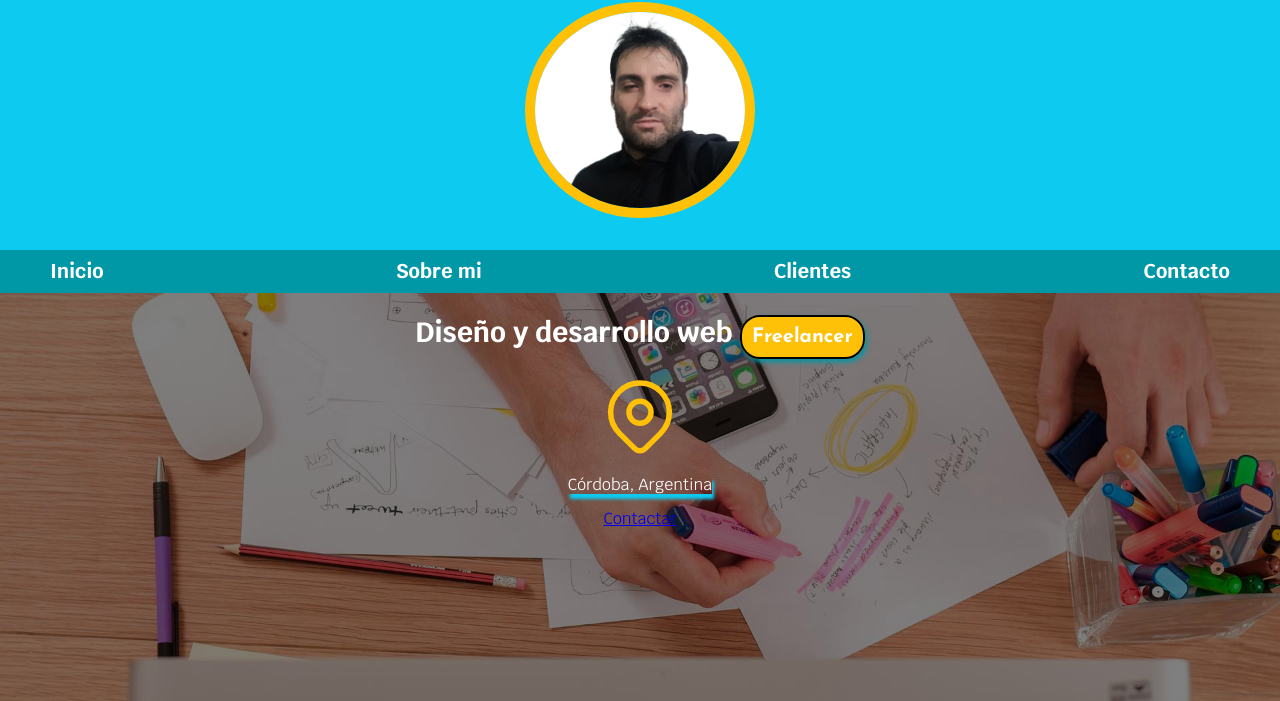
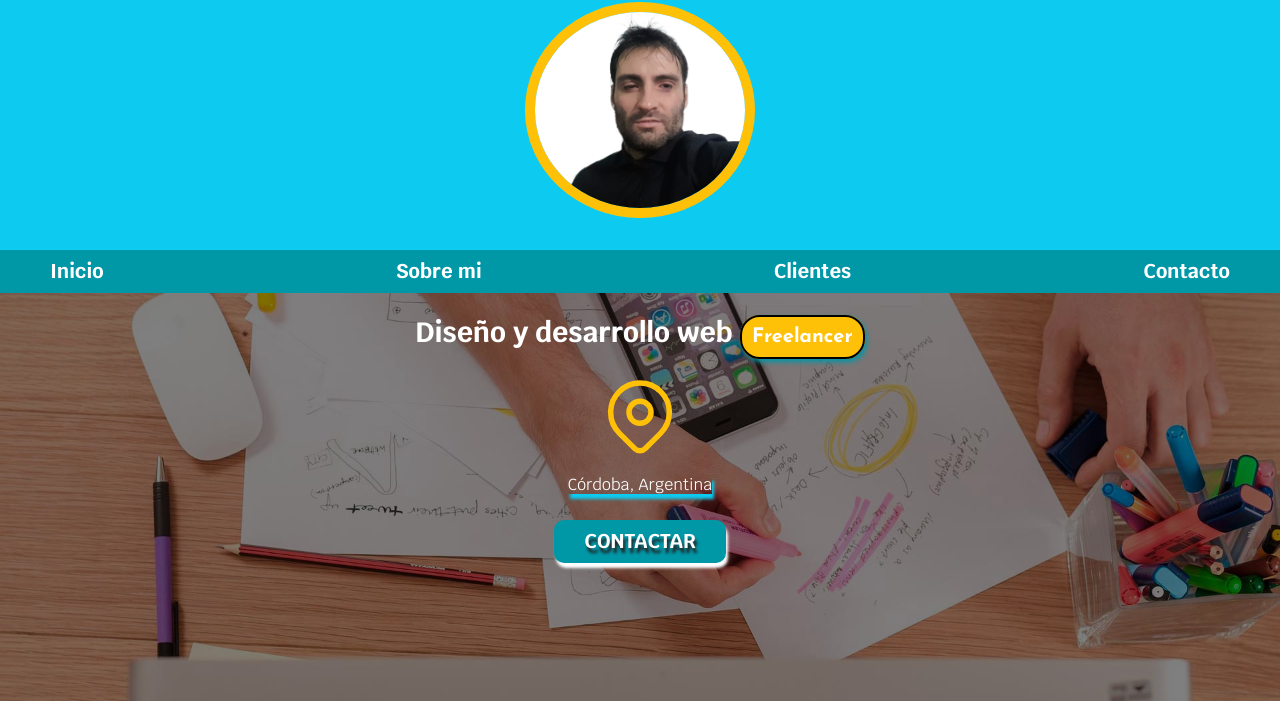
Before and after one commit to LeaBertero/DesarrolloWebFullStack, a plain HTML site: page index.html in a window 1280 px wide. Shown: the part 99-800 px from the top of the page. Drawn offline with Linux system fonts and the light colour scheme.

Commit message:
creando estilos al boton de contactar

```diff
--- a/Estilos/style.css
+++ b/Estilos/style.css
@@ -83,6 +83,20 @@ h1,h2,h3{
     margin-left: auto; */
 
     margin: 0px auto;
+}
+
+.boton-contactar{
+    background-color: var(--secundario);
+    color: var(--blanco);
+    padding: 1rem 3rem;
+    margin-top: 1rem;
+    font-size: 2rem; /* equivalente a 20px*/
+    text-decoration: none;
+    font-weight: bolder;
+    border-radius: 10px;
+    text-shadow: 2px 5px 3px var(--oscuro);
+    box-shadow: 2px 5px 3px  var(--blanco);
+    text-transform: uppercase;
 }
 
 .nav-bg{
@@ -172,6 +186,8 @@ h1,h2,h3{
 
 
 
+
+
 /* @media (min-width: 768px){
     body{
         font-size: 500px;
--- a/index.html
+++ b/index.html
@@ -76,7 +76,7 @@
 
             <p>Córdoba, Argentina</p>
 
-            <a href="#">Contactar</a>
+            <a class="boton-contactar" href="#">Contactar</a>
 
         </div>
 
```
